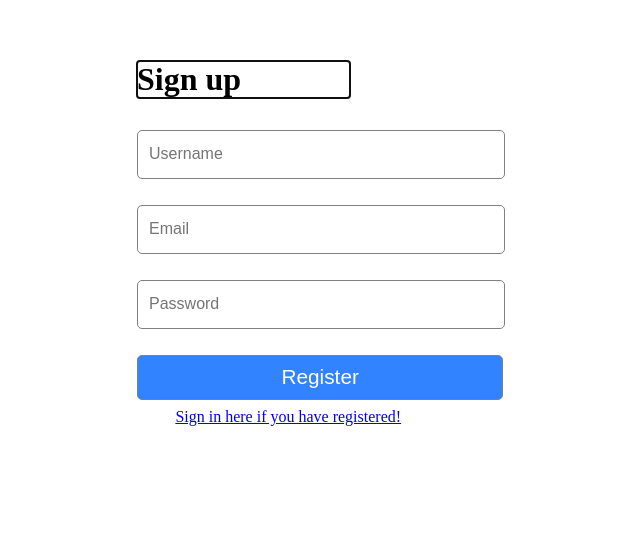
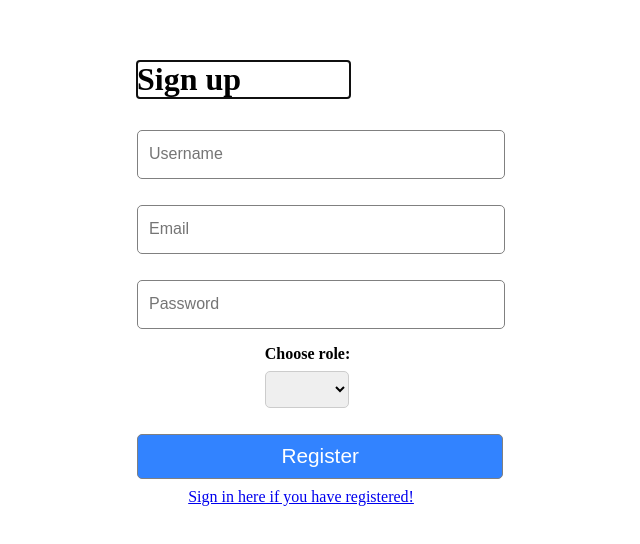
Before and after one commit to Thecoder0012/Node_Exam, a Svelte app in the folder client/: page /register in a window 1280 px wide. Shown: the part 120-664 px from the top of the page, without its empty margins (375-1015 px from the left). Built offline with nearby package versions, Linux system fonts and the light colour scheme.

Commit message:
register and login component additions

```diff
--- a/client/src/components/Login.svelte
+++ b/client/src/components/Login.svelte
@@ -51,7 +51,6 @@
           placeholder="Email"
           value={email}
           on:input={handleInputChange}
-          autofocus
           required
         />
       </p>
@@ -124,7 +123,7 @@ input[placeholder] {
 
 .signUpButton {
     position: absolute;
-    left: 43%;
+    left: 45%;
     top: 55%;
 }
 
--- a/client/src/components/Register.svelte
+++ b/client/src/components/Register.svelte
@@ -7,6 +7,7 @@
   let email = '';
   let password = '';
   let message = '';
+  let role = ''
   let status = undefined;
 
   const handleSubmit = async (e) => {
@@ -17,6 +18,7 @@
         username,
         email,
         password,
+        role
       });
       if (response.status === 200) {
         message = response.data.message;
@@ -58,7 +60,6 @@
         placeholder="Username"
         bind:value={username}
         on:input={handleInputChange}
-        autofocus
         required/>
     </p>
 
@@ -84,6 +85,16 @@
         required
       />
     </p>
+
+    <div class="roles">
+    <p>
+      <label for="role">Choose role:</label>
+      <select id="role" name="role" bind:value={role}>
+        <option value="1">Admin</option>
+        <option value="0">User</option>
+      </select>
+    </p>
+  </div>
     <input type="submit" id="submit" value="Register" />
   </form>
 
@@ -143,7 +154,23 @@ input[placeholder] {
 
   .register {
     position: absolute;
-    left: 43%;
-    top: 64%;
+    left: 44%;
+    top: 74%;
+  }
+
+  .roles{
+    position: relative;
+    left: 60%;
+  }
+  select {
+    padding: 8px;
+    font-size: 16px;
+    border: 1px solid #ccc;
+    border-radius: 5px;
+  }
+  label {
+    display: block;
+    font-weight: bold;
+    margin-bottom: 8px;
   }
 </style>
```
